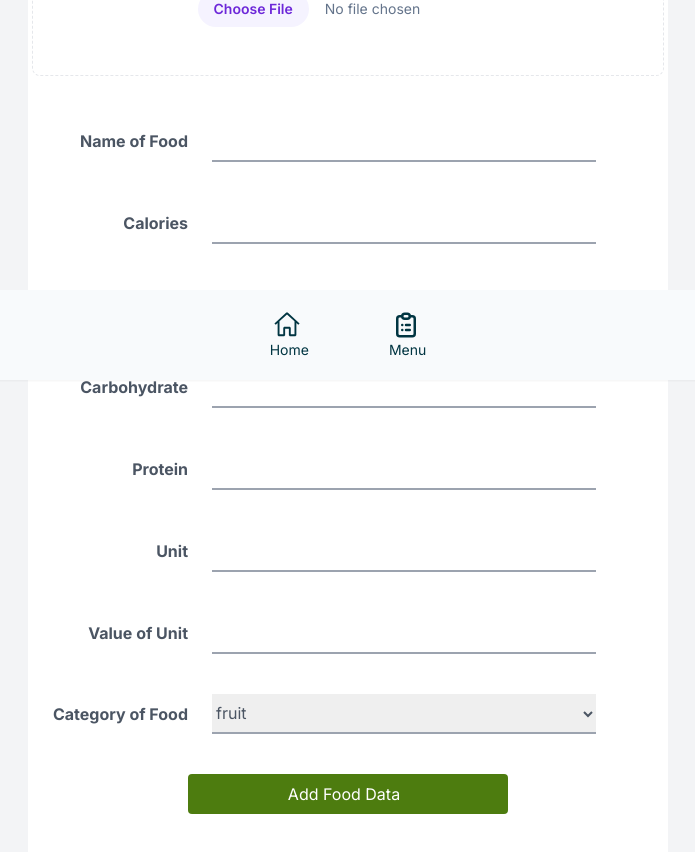
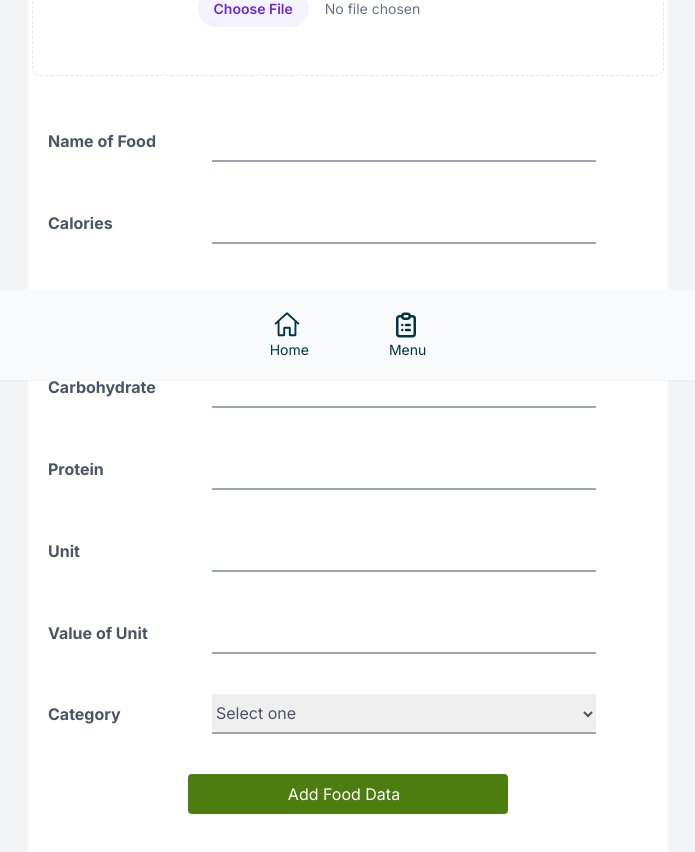
Before and after one commit to FINAL-PROJECT-ALTA/FE, a Next.js app: page /admin/addFood in a window 1280 px wide. Shown: the part 420-1272 px from the top of the page, without its empty margins (292-987 px from the left). Built offline with nearby package versions, Linux system fonts and the light colour scheme; no server answers; sample sign-in values are in the browser's storage.

Commit message:
solve add food admin

```diff
--- a/pages/admin/addFood/index.jsx
+++ b/pages/admin/addFood/index.jsx
@@ -158,11 +158,11 @@ function AddFood() {
             className="inline-block w-40 mr-6 text-right
                                  font-bold text-gray-600"
           >
-            Name of Food
+            <span className="float-left px-5">Name of Food</span>
           </label>
           <input
             type="text"
-            className="w-[12rem] sm:w-96 md:w-96 lg:w-96 py-2 border-b-2 border-gray-400 focus:border-green-400
+            className="w-[11rem] sm:w-96 md:w-96 lg:w-96 py-2 border-b-2 border-gray-400 focus:border-green-400
                       text-gray-600 placeholder-gray-400
                       outline-none "
             onChange={(e) => setFood(e.target.value)}
@@ -170,16 +170,16 @@ function AddFood() {
         </div>
 
         {/* calories */}
-        <div className="flex items-center mb-5 mt-10">
+        <div className="flex items-center   mb-5 mt-10">
           <label
             className="inline-block w-40 mr-6 text-right
                                  font-bold text-gray-600 "
           >
-            <span className="text-left">Calories</span>
+            <span className="float-left px-5">Calories </span>
           </label>
           <input
             type="text"
-            className="w-[12rem] sm:w-96 md:w-96 lg:w-96 py-2 border-b-2 border-gray-400 focus:border-green-400
+            className="w-[11rem] sm:w-96 md:w-96 lg:w-96 py-2 border-b-2 border-gray-400 focus:border-green-400
                       text-gray-600 placeholder-gray-400
                       outline-none "
             onChange={(e) => setCalories(e.target.value)}
@@ -192,11 +192,11 @@ function AddFood() {
             className="inline-block w-40 mr-6 text-right
                                  font-bold text-gray-600"
           >
-            Energy
+            <span className="float-left px-5">Energy</span>
           </label>
           <input
             type="text"
-            className="w-[18rem] sm:w-96 md:w-96 lg:w-96 py-2 border-b-2 border-gray-400 focus:border-green-400
+            className="w-[11rem] sm:w-96 md:w-96 lg:w-96 py-2 border-b-2 border-gray-400 focus:border-green-400
                       text-gray-600 placeholder-gray-400
                       outline-none "
             onChange={(e) => setEnergy(e.target.value)}
@@ -209,11 +209,11 @@ function AddFood() {
             className="inline-block w-40 mr-6 text-right
                                  font-bold text-gray-600"
           >
-            Carbohydrate
+            <span className="float-left px-5">Carbohydrate</span>
           </label>
           <input
             type="text"
-            className="w-[18rem] sm:w-96 md:w-96 lg:w-96 py-2 border-b-2 border-gray-400 focus:border-green-400
+            className="w-[11rem] sm:w-96 md:w-96 lg:w-96 py-2 border-b-2 border-gray-400 focus:border-green-400
                       text-gray-600 placeholder-gray-400
                       outline-none "
             onChange={(e) => setCarbohidrate(e.target.value)}
@@ -226,11 +226,11 @@ function AddFood() {
             className="inline-block w-40 mr-6 text-right
                                  font-bold text-gray-600"
           >
-            Protein
+            <span className="float-left px-5">Protein</span>
           </label>
           <input
             type="text"
-            className="w-[18rem] sm:w-96 md:w-96 lg:w-96 py-2 border-b-2 border-gray-400 focus:border-green-400
+            className="w-[11rem] sm:w-96 md:w-96 lg:w-96 py-2 border-b-2 border-gray-400 focus:border-green-400
                       text-gray-600 placeholder-gray-400
                       outline-none "
             onChange={(e) => setProtein(e.target.value)}
@@ -243,11 +243,11 @@ function AddFood() {
             className="inline-block w-40 mr-6 text-right
                                  font-bold text-gray-600"
           >
-            Unit
+            <span className="float-left px-5">Unit</span>
           </label>
           <input
             type="text"
-            className="w-[18rem] sm:w-96 md:w-96 lg:w-96 py-2 border-b-2 border-gray-400 focus:border-green-400
+            className="w-[11rem] sm:w-96 md:w-96 lg:w-96 py-2 border-b-2 border-gray-400 focus:border-green-400
                       text-gray-600 placeholder-gray-400
                       outline-none "
             onChange={(e) => setUnit(e.target.value)}
@@ -260,11 +260,11 @@ function AddFood() {
             className="inline-block w-40 mr-6 text-right
                                  font-bold text-gray-600"
           >
-            Value of Unit
+            <span className="float-left px-5">Value of Unit</span>
           </label>
           <input
             type="number"
-            className="w-[18rem] sm:w-96 md:w-96 lg:w-96 py-2 border-b-2 border-gray-400 focus:border-green-400
+            className="w-[11rem] sm:w-96 md:w-96 lg:w-96 py-2 border-b-2 border-gray-400 focus:border-green-400
                       text-gray-600 placeholder-gray-400
                       outline-none "
             onChange={(e) => setUnitValue(e.target.value)}
@@ -278,19 +278,22 @@ function AddFood() {
                                  font-bold text-gray-600"
             onChange={(e) => setCategory(e.target.value)}
           >
-            Category of Food
+            <span className="float-left px-5">Category </span>
           </label>
           <select
-            className="w-[18rem] sm:w-96 md:w-96 lg:w-96 py-2 border-b-2 border-gray-400 focus:border-green-400
+            className="w-[11rem] sm:w-96 md:w-96 lg:w-96 py-2 border-b-2 border-gray-400 focus:border-green-400
                       text-gray-600 placeholder-gray-400
                       outline-none"
             onChange={(e) => setCategory(e.target.value)}
           >
-            <option>fruit</option>
-            <option>drink</option>
-            <option>junk food</option>
-            <option>food</option>
-            <option>snack</option>
+            <option value="none" disabled selected hidden>
+              Select one
+            </option>
+            <option value="fruit">fruit</option>
+            <option value="drink">drink</option>
+            <option value="junk food">junk food</option>
+            <option value="food">food</option>
+            <option value="snack">snack</option>
           </select>
         </div>
         <div className="w-80 mx-auto mt-10 mb-10">
--- a/pages/admin/addMenu/index.jsx
+++ b/pages/admin/addMenu/index.jsx
@@ -345,7 +345,7 @@ function AddFood() {
             </span>
           </h1>
         </div>
-        <div className="w-96 mt-10 mb-10 ml-8 sm:ml-20 md:ml-20 lg:ml-20">
+        <div className="w-64 mx-auto mt-10 mb-10">
           <button
             onClick={handleAddMenu}
             className="focus:outline-none text-white text-sm sm:text-base bg-lime-700 hover:bg-lime-500 rounded py-2 w-full transition duration-150 ease-in"
--- a/pages/admin/category/index.jsx
+++ b/pages/admin/category/index.jsx
@@ -174,7 +174,7 @@ function Category() {
                         key={el.food_uid}
                       >
                         <button className="w-full   hover:bg-orange-500 text-gray-600 font-semibold py-2 px-4 border  rounded shadow mr-5">
-                          <MdOutlineEdit size={20} className="ml-3" />
+                          <MdOutlineEdit size={20} />
                         </button>
                       </Link>
 
--- a/pages/admin/editFood/index.jsx
+++ b/pages/admin/editFood/index.jsx
@@ -199,11 +199,11 @@ function AddFood() {
             className="inline-block w-40 mr-6 text-right
                                  font-bold text-gray-600"
           >
-            Name of Food
+            <span className="float-left px-5">Food Name</span>
           </label>
           <input
             type="text"
-            className="w-[18rem] sm:w-96 md:w-96 lg:w-96 py-2 border-b-2 border-gray-400 focus:border-green-400
+            className="w-[11rem] sm:w-96 md:w-96 lg:w-96 py-2 border-b-2 border-gray-400 focus:border-green-400
                       text-gray-600 placeholder-gray-400
                       outline-none "
             value={food}
@@ -217,11 +217,11 @@ function AddFood() {
             className="inline-block w-40 mr-6 text-right
                                  font-bold text-gray-600"
           >
-            Calories
+            <span className="float-left px-5">Calories</span>
           </label>
           <input
             type="text"
-            className="w-[18rem] sm:w-96 md:w-96 lg:w-96 py-2 border-b-2 border-gray-400 focus:border-green-400
+            className="w-[11rem] sm:w-96 md:w-96 lg:w-96 py-2 border-b-2 border-gray-400 focus:border-green-400
                       text-gray-600 placeholder-gray-400
                       outline-none "
             value={calories}
@@ -235,11 +235,11 @@ function AddFood() {
             className="inline-block w-40 mr-6 text-right
                                  font-bold text-gray-600"
           >
-            Energy
+            <span className="float-left px-5">Energy</span>
           </label>
           <input
             type="text"
-            className="w-[18rem] sm:w-96 md:w-96 lg:w-96 py-2 border-b-2 border-gray-400 focus:border-green-400
+            className="w-[11rem] sm:w-96 md:w-96 lg:w-96 py-2 border-b-2 border-gray-400 focus:border-green-400
                       text-gray-600 placeholder-gray-400
                       outline-none "
             value={energy}
@@ -253,11 +253,11 @@ function AddFood() {
             className="inline-block w-40 mr-6 text-right
                                  font-bold text-gray-600"
           >
-            Carbohydrate
+            <span className="float-left px-5">Carbohydrate</span>
           </label>
           <input
             type="text"
-            className="w-[18rem] sm:w-96 md:w-96 lg:w-96 py-2 border-b-2 border-gray-400 focus:border-green-400
+            className="w-[11rem] sm:w-96 md:w-96 lg:w-96 py-2 border-b-2 border-gray-400 focus:border-green-400
                       text-gray-600 placeholder-gray-400
                       outline-none "
             value={carbohidrate}
@@ -271,11 +271,11 @@ function AddFood() {
             className="inline-block w-40 mr-6 text-right
                                  font-bold text-gray-600"
           >
-            Protein
+            <span className="float-left px-5">Protein</span>
           </label>
           <input
             type="text"
-            className="w-[18rem] sm:w-96 md:w-96 lg:w-96 py-2 border-b-2 border-gray-400 focus:border-green-400
+            className="w-[11rem] sm:w-96 md:w-96 lg:w-96 py-2 border-b-2 border-gray-400 focus:border-green-400
                       text-gray-600 placeholder-gray-400
                       outline-none "
             value={protein}
@@ -289,11 +289,11 @@ function AddFood() {
             className="inline-block w-40 mr-6 text-right
                                  font-bold text-gray-600"
           >
-            Unit
+            <span className="float-left px-5">Unit</span>
           </label>
           <input
             type="text"
-            className="w-[18rem] sm:w-96 md:w-96 lg:w-96 py-2 border-b-2 border-gray-400 focus:border-green-400
+            className="w-[11rem] sm:w-96 md:w-96 lg:w-96 py-2 border-b-2 border-gray-400 focus:border-green-400
                       text-gray-600 placeholder-gray-400
                       outline-none "
             value={unit}
@@ -307,11 +307,11 @@ function AddFood() {
             className="inline-block w-40 mr-6 text-right
                                  font-bold text-gray-600"
           >
-            Value of Unit
+            <span className="float-left px-5">Value of Unit</span>
           </label>
           <input
             type="number"
-            className="w-[18rem] sm:w-96 md:w-96 lg:w-96 py-2 border-b-2 border-gray-400 focus:border-green-400
+            className="w-[11rem] sm:w-96 md:w-96 lg:w-96 py-2 border-b-2 border-gray-400 focus:border-green-400
                       text-gray-600 placeholder-gray-400
                       outline-none "
             value={unitValue}
@@ -325,10 +325,10 @@ function AddFood() {
             className="inline-block w-40 mr-6 text-right
                                  font-bold text-gray-600"
           >
-            Category of Food
+            <span className="float-left px-5">Category</span>
           </label>
           <select
-            className="w-[18rem] sm:w-96 md:w-96 lg:w-96 py-2 border-b-2 border-gray-400 focus:border-green-400
+            className="w-[11rem] sm:w-96 md:w-96 lg:w-96 py-2 border-b-2 border-gray-400 focus:border-green-400
                       text-gray-600 placeholder-gray-400
                       outline-none"
             onChange={(e) => setCategory(e.target.value)}
@@ -341,7 +341,7 @@ function AddFood() {
             <option value="snack">Snack</option>
           </select>
         </div>
-        <div className="flex w-96 mt-10 mb-10 ml-36">
+        <div className="w-80 mx-auto mt-10 mb-10">
           <button
             onClick={handleEdit}
             className="flex items-center justify-center focus:outline-none text-white text-sm sm:text-base bg-orange-700 hover:bg-orange-500 rounded py-2 w-full transition duration-150 ease-in"
--- a/pages/admin/listMenu/index.jsx
+++ b/pages/admin/listMenu/index.jsx
@@ -133,7 +133,7 @@ function ListMenu() {
   return (
     <div>
       <NavbarApp />
-      <div className="px-10 h-screen">
+      <div className="px-10 h-vh">
         <FeatureTitle />
         <div className="mt-3">
           <div className="flex  justify-between">
```
Also changed, not shown: pages/admin/index.jsx (+14 -10 lines).
